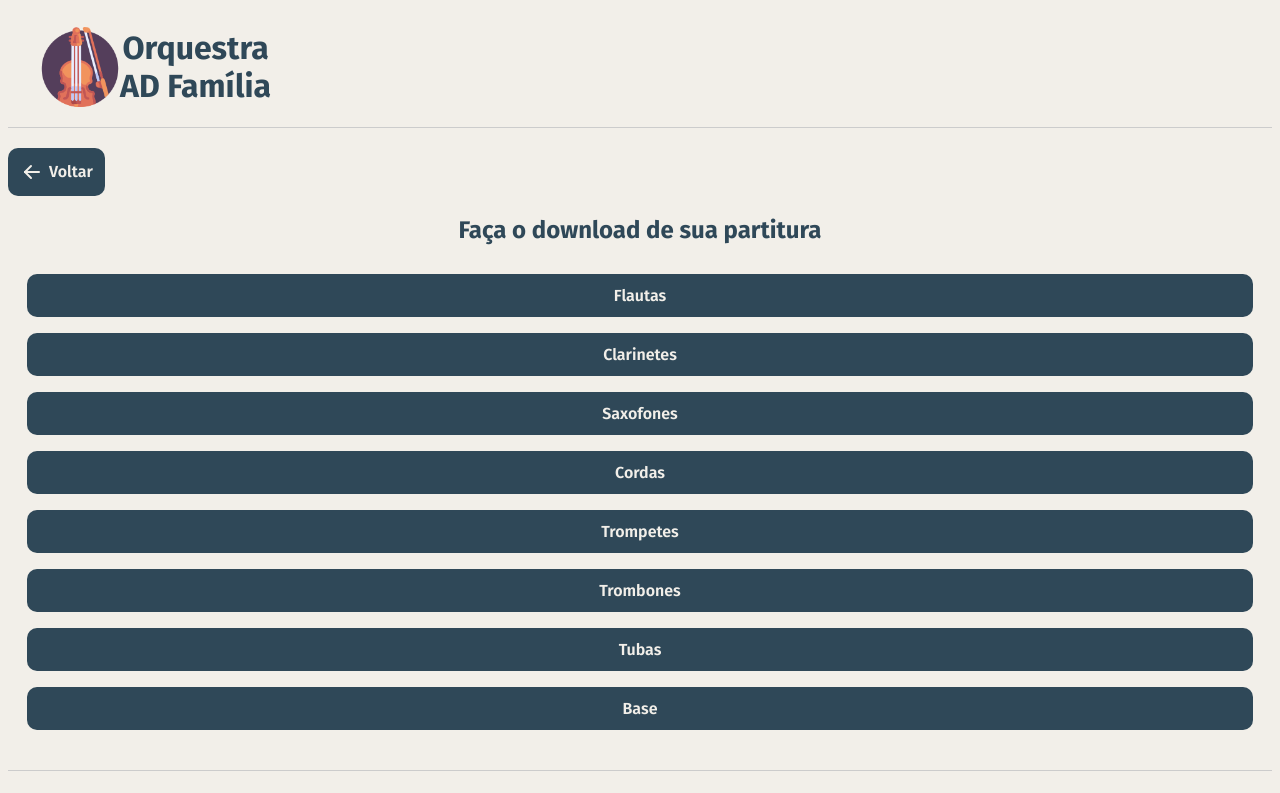
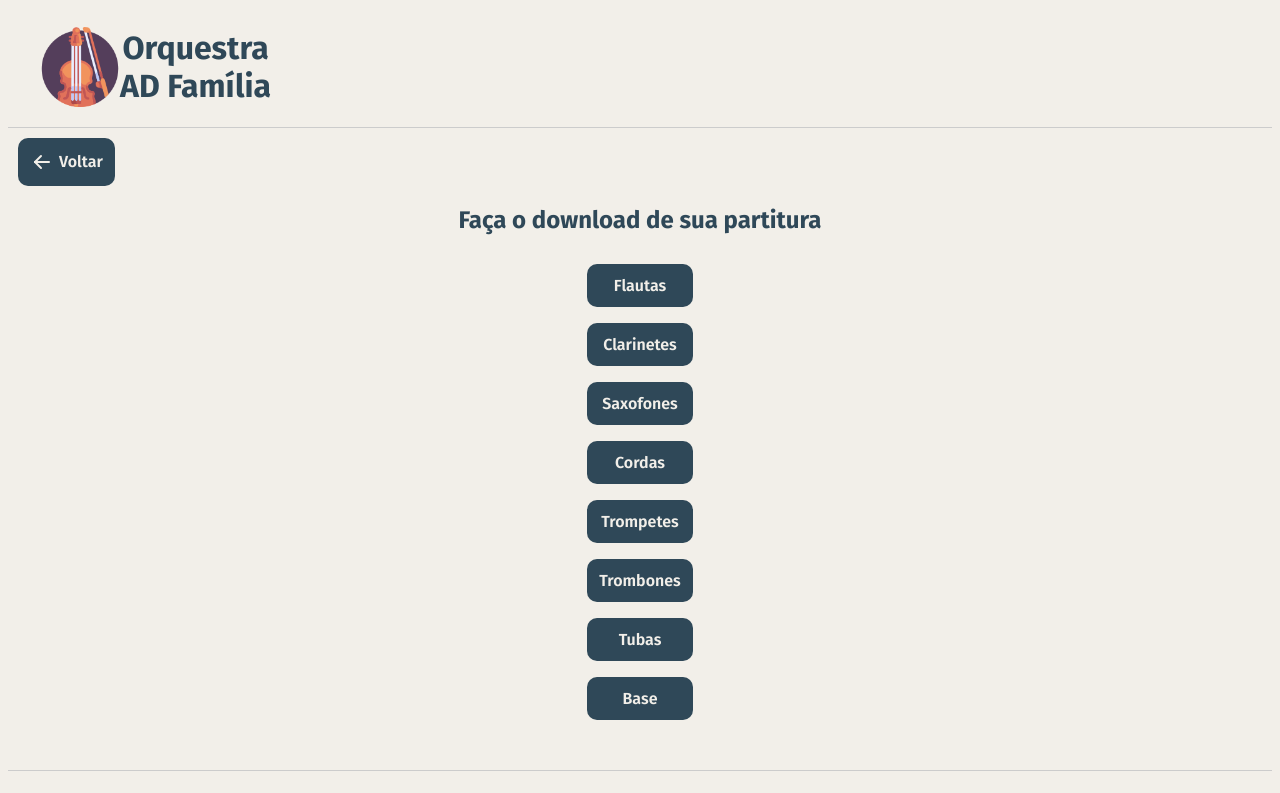
Before and after one commit to Rafatuba/orquestra-ad-familia, a React (Vite) app: page /download-partitura-cantata in a window 1280 px wide. Shown: the top 793 px of the page. Built offline with nearby package versions, Linux system fonts and the light colour scheme.

Commit message:
Ajustes gerais de estilo

```diff
--- a/src/components/botao/botao-styles.css
+++ b/src/components/botao/botao-styles.css
@@ -7,7 +7,7 @@
   font-weight: 600;
   padding: 12px;
   text-align: center;
-
+  max-width: 400px;
   color: #f2efe9;
   text-decoration: none;
   border-radius: 10px;
@@ -21,6 +21,12 @@
   }
 }
 
+.botao:hover {
+  background-color: #4c696f;
+
+  transition: 200ms;
+}
+
 .botao:active {
   background-color: #6ec2fd;
   border-radius: 50px;
--- a/src/pages/cantata-pascoa/cantata-styles.css
+++ b/src/pages/cantata-pascoa/cantata-styles.css
@@ -15,7 +15,6 @@
 
   .inicio {
     display: flex;
-    margin-top: 20px;
     align-self: flex-start;
   }
 }
--- a/src/pages/orquestra/index.tsx
+++ b/src/pages/orquestra/index.tsx
@@ -4,7 +4,7 @@ import { IconArrowLeft } from "@tabler/icons-react";
 
 export default function Orquestra() {
   return (
-    <div>
+    <div className="orquestra-principal">
       <div className="inicio">
         <Botao nome="Voltar" link="/" icone={<IconArrowLeft />} />
       </div>
--- a/src/pages/orquestra/orquestra-styles.css
+++ b/src/pages/orquestra/orquestra-styles.css
@@ -1,3 +1,7 @@
+.orquestra-principal {
+  padding: 10px;
+}
+
 h2 {
   text-align: center;
   margin: 20px 0;
@@ -26,7 +30,6 @@ h2 {
 
 .inicio {
   display: flex;
-  margin-top: 20px;
 }
 
 @media (min-width: 768px) {
--- a/src/pages/partitura-cantata/partitura-styles.css
+++ b/src/pages/partitura-cantata/partitura-styles.css
@@ -1,9 +1,13 @@
 .partitura-container {
-  margin: 20px 0;
+  display: flex;
+  flex-direction: column;
+  justify-content: center;
+  align-items: center;
+  padding: 10px;
 
   .inicio {
     display: flex;
-    margin-top: 20px;
+
     align-self: flex-start;
   }
 
@@ -14,8 +18,10 @@
   .partitura-naipes {
     display: flex;
     flex-direction: column;
+    justify-content: center;
+    text-align: center;
+
     gap: 1rem;
-    justify-content: center;
     padding: 0 1.2rem;
   }
 }
```
